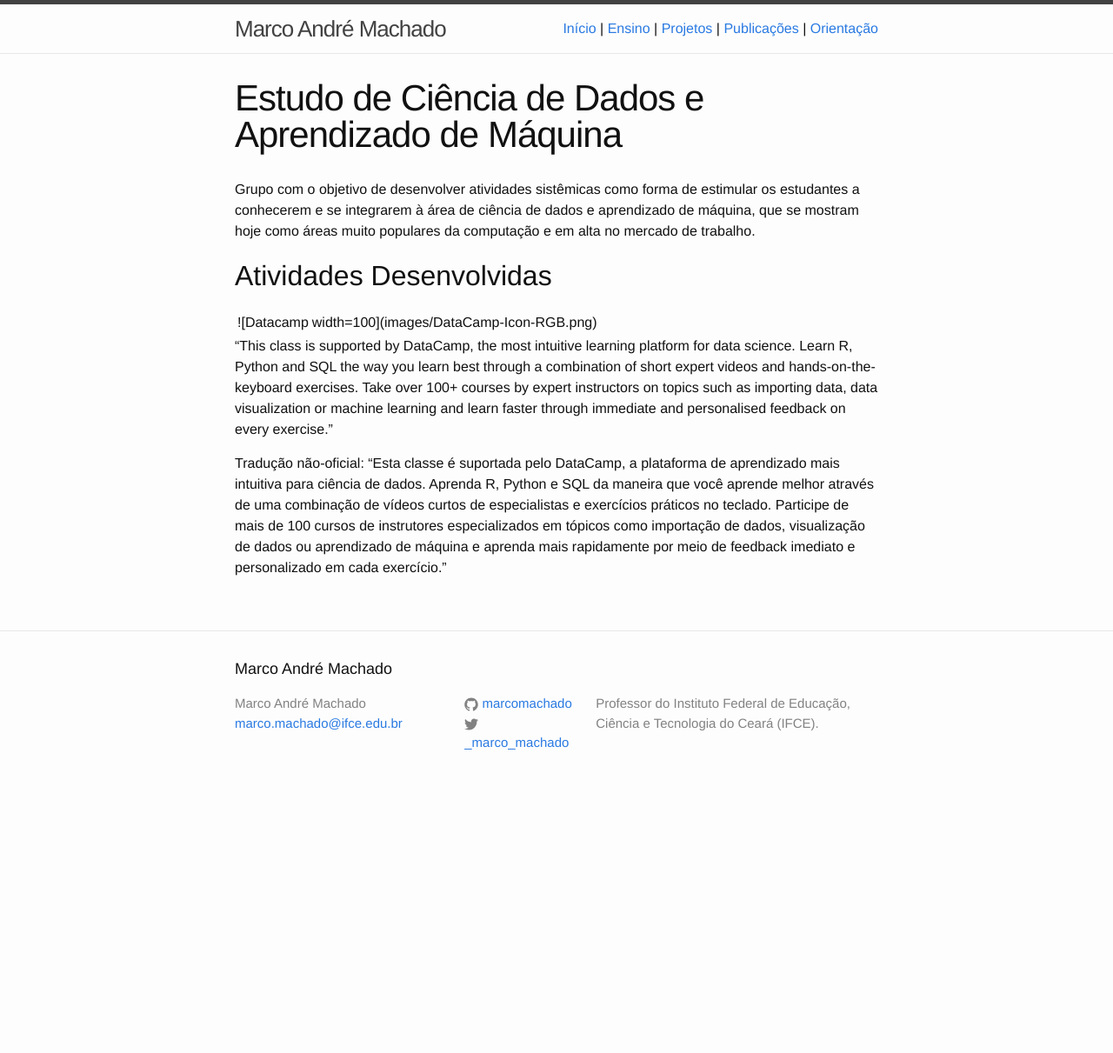
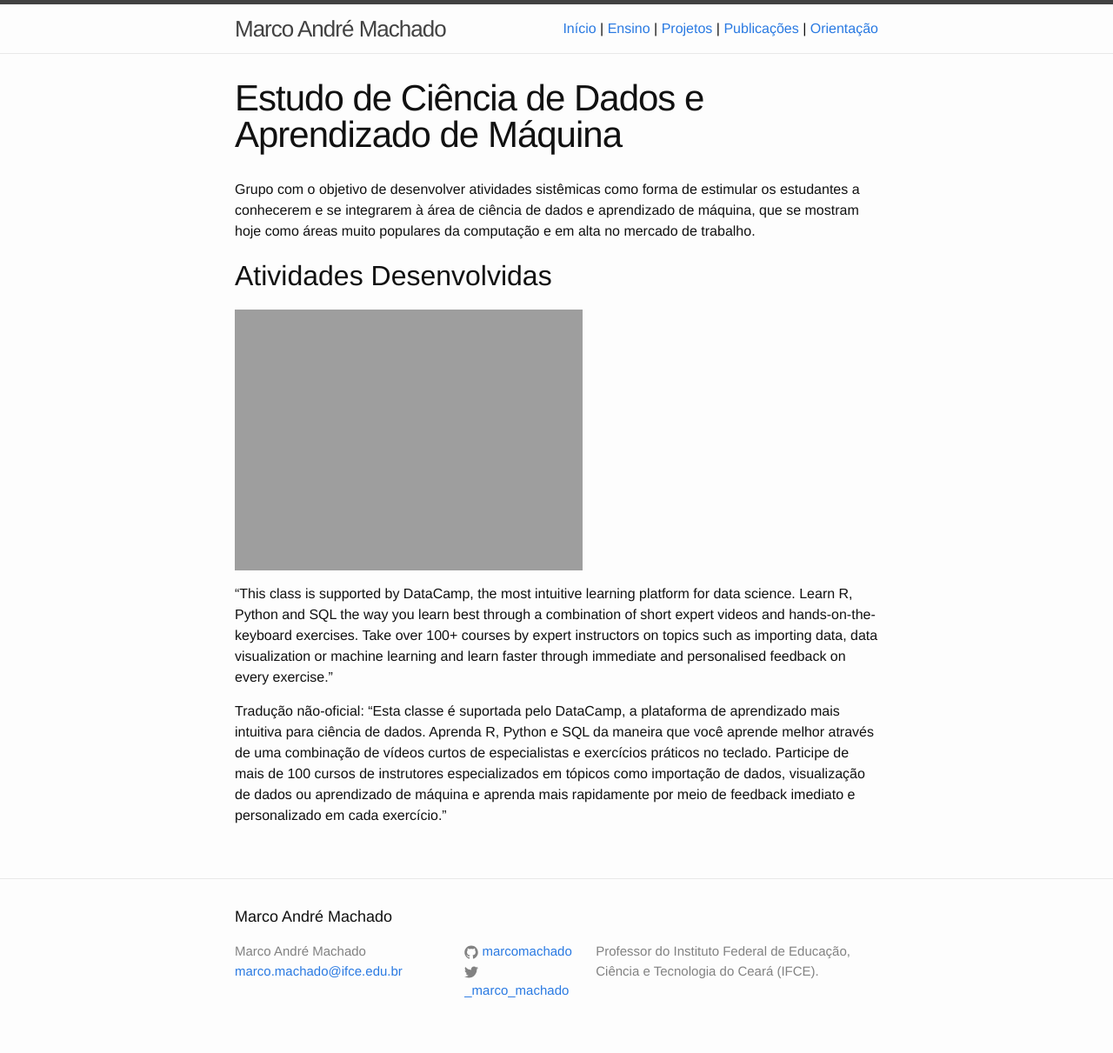
Before and after one commit to marcomachado/marcomachado.github.io, a Jekyll site: the page built from grupo_ds_ml.md, in a window 1280 px wide. Shown: the whole page at 87% size. Built offline with Jekyll 4.4.1, drawn with Linux system fonts in a browser that asks for light colours; before the commit the page ends 926 px from its top, so only the background shows below that.

Commit message:
Update grupo_ds_ml.md

```diff
--- a/grupo_ds_ml.md
+++ b/grupo_ds_ml.md
@@ -9,7 +9,7 @@
 
 ## Atividades Desenvolvidas
 
-![Datacamp | width=100](images/DataCamp-Icon-RGB.png)
+![Datacamp](images/DataCamp-Icon-RGB.png =200x100)
 
 "This class is supported by DataCamp, the most intuitive learning platform for data science. Learn R, Python and SQL the way you learn best through a combination of short expert videos and hands-on-the-keyboard exercises. Take over 100+ courses by expert instructors on topics such as importing data, data visualization or machine learning and learn faster through immediate and personalised feedback on every exercise."
 
```
